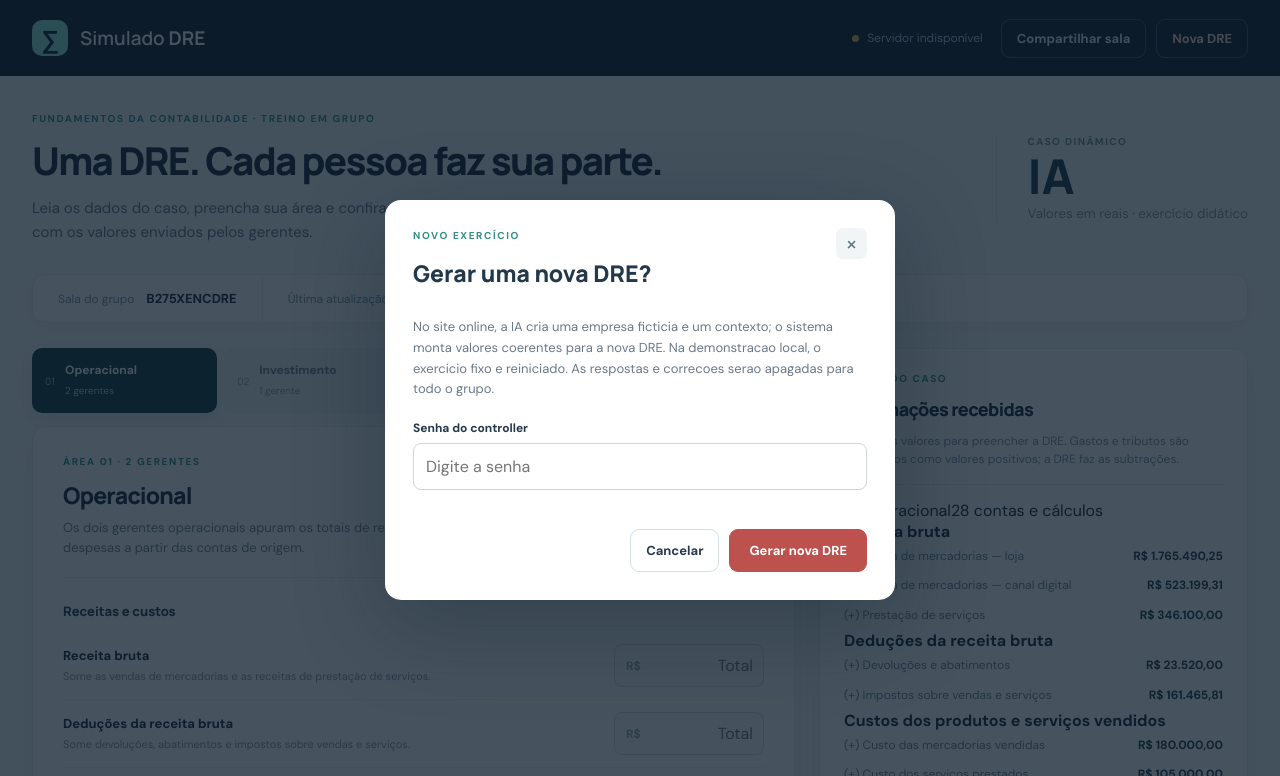
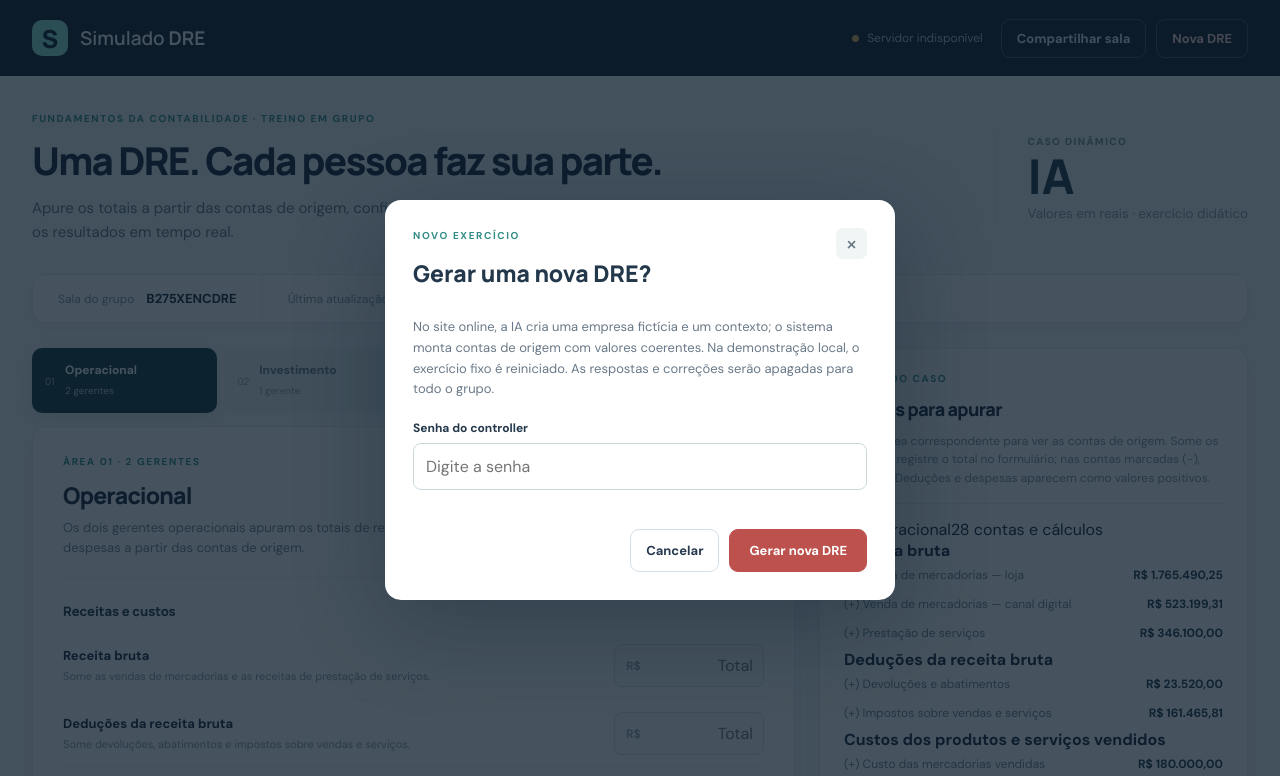
Before and after one commit to edz4br/dre, a website: page site/index.html in a window 1280 px wide. Both pictures are taken after a click on the button "Nova DRE". Shown: the top 776 px of the page. Drawn offline with Linux system fonts and the light colour scheme; no server answers.

Commit message:
Atualiza instruções da apuração por contas

```diff
--- a/site/index.html
+++ b/site/index.html
@@ -5,33 +5,33 @@
   <meta name="viewport" content="width=device-width, initial-scale=1">
   <meta name="theme-color" content="#101b2d">
   <meta name="description" content="Simulado colaborativo de Demonstração do Resultado do Exercício para o trabalho de Fundamentos da Contabilidade.">
-  <title>Simulado DRE · Fundamentos da Contabilidade</title>
+  <title>Simulado DRE — Fundamentos da Contabilidade</title>
   <link rel="stylesheet" href="styles.css">
 </head>
 <body>
   <header class="topbar">
-    <a class="brand" href="#" aria-label="Simulado DRE, início"><span class="brandmark">∑</span><span>Simulado <strong>DRE</strong></span></a>
+    <a class="brand" href="#" aria-label="Simulado DRE, início"><span class="brandmark">S</span><span>Simulado <strong>DRE</strong></span></a>
     <div class="top-actions"><span id="connection" class="connection">Conectando…</span><button id="share" class="ghost">Compartilhar sala</button><button id="reset" class="ghost danger">Nova DRE</button></div>
   </header>
   <main class="shell">
     <section class="intro">
-      <div><p class="eyebrow">FUNDAMENTOS DA CONTABILIDADE · TREINO EM GRUPO</p><h1>Uma DRE. Cada pessoa faz sua parte.</h1><p class="lede">Leia os dados do caso, preencha sua área e confira a correção. O controller fecha os resultados com os valores enviados pelos gerentes.</p></div>
+      <div><p class="eyebrow">FUNDAMENTOS DA CONTABILIDADE · TREINO EM GRUPO</p><h1>Uma DRE. Cada pessoa faz sua parte.</h1><p class="lede">Apure os totais a partir das contas de origem, confira sua área e acompanhe o controller fechar os resultados em tempo real.</p></div>
       <div class="case-badge"><span>CASO DINÂMICO</span><strong>IA</strong><small>Valores em reais · exercício didático</small></div>
     </section>
-    <section class="room-strip" aria-label="Sala do grupo"><div><span class="muted">Sala do grupo</span><strong id="room-code">—</strong></div><div><span class="muted">Última atualização</span><strong id="updated-at">—</strong></div><div><span class="muted">Andamento</span><strong id="progress">0 de 4 áreas</strong></div></section>
+    <section class="room-strip" aria-label="Sala do grupo"><div><span class="muted">Sala do grupo</span><strong id="room-code">-</strong></div><div><span class="muted">Última atualização</span><strong id="updated-at">-</strong></div><div><span class="muted">Andamento</span><strong id="progress">0 de 4 áreas</strong></div></section>
     <div class="layout">
       <div class="main-column">
         <nav class="tabs" aria-label="Áreas do grupo" id="tabs"></nav>
         <section class="workspace-card"><div id="role-content"></div></section>
       </div>
       <aside class="side-column">
-        <section class="panel case-panel"><p class="eyebrow">DADOS DO CASO</p><h2>Informações recebidas</h2><p class="small muted">Use estes valores para preencher a DRE. Gastos e tributos são informados como valores positivos; a DRE faz as subtrações.</p><div id="case-context"></div><div id="case-facts"></div></section>
+        <section class="panel case-panel"><p class="eyebrow">DADOS DO CASO</p><h2>Contas para apurar</h2><p class="small muted">Abra a área correspondente para ver as contas de origem. Some os valores e registre o total no formulário; nas contas marcadas (−), subtraia. Deduções e despesas aparecem como valores positivos.</p><div id="case-context"></div><div id="case-facts"></div></section>
         <section class="panel live-panel"><div class="panel-heading"><div><p class="eyebrow">ACOMPANHAMENTO</p><h2>DRE ao vivo</h2></div><span class="live-dot" aria-label="Atualização automática"></span></div><div id="dre-preview"></div></section>
       </aside>
     </div>
   </main>
-  <dialog id="help-dialog"><div class="dialog-head"><div><p class="eyebrow">GUIA DA FUNÇÃO</p><h2 id="help-title"></h2></div><button id="close-help" class="icon-button" aria-label="Fechar ajuda">×</button></div><div id="help-body"></div><button id="help-ok" class="primary">Entendi</button></dialog>
-  <dialog id="reset-dialog"><div class="dialog-head"><div><p class="eyebrow">NOVO EXERCÍCIO</p><h2>Gerar uma nova DRE?</h2></div><button id="close-reset" class="icon-button" aria-label="Fechar">×</button></div><p>No site online, a IA cria uma empresa ficticia e um contexto; o sistema monta valores coerentes para a nova DRE. Na demonstracao local, o exercicio fixo e reiniciado. As respostas e correcoes serao apagadas para todo o grupo.</p><p id="reset-demo" hidden>Na demonstração local, use a senha <strong>treino</strong>; a geração com IA funciona no site online.</p><form id="reset-form"><label for="reset-password">Senha do controller</label><input id="reset-password" type="password" autocomplete="off" required placeholder="Digite a senha"><p id="reset-error" class="form-error" role="alert"></p><div class="dialog-actions"><button type="button" id="cancel-reset" class="ghost">Cancelar</button><button type="submit" class="primary danger-fill">Gerar nova DRE</button></div></form></dialog>
+  <dialog id="help-dialog"><div class="dialog-head"><div><p class="eyebrow">GUIA DA FUNÇÃO</p><h2 id="help-title"></h2></div><button id="close-help" class="icon-button" aria-label="Fechar">×</button></div><div id="help-body"></div><button id="help-ok" class="primary">Entendi</button></dialog>
+  <dialog id="reset-dialog"><div class="dialog-head"><div><p class="eyebrow">NOVO EXERCÍCIO</p><h2>Gerar uma nova DRE?</h2></div><button id="close-reset" class="icon-button" aria-label="Fechar">×</button></div><p>No site online, a IA cria uma empresa fictícia e um contexto; o sistema monta contas de origem com valores coerentes. Na demonstração local, o exercício fixo é reiniciado. As respostas e correções serão apagadas para todo o grupo.</p><p id="reset-demo" hidden>Na demonstração local, use a senha <strong>treino</strong>; a geração com IA funciona no site online.</p><form id="reset-form"><label for="reset-password">Senha do controller</label><input id="reset-password" type="password" autocomplete="off" required placeholder="Digite a senha"><p id="reset-error" class="form-error" role="alert"></p><div class="dialog-actions"><button type="button" id="cancel-reset" class="ghost">Cancelar</button><button type="submit" class="primary danger-fill">Gerar nova DRE</button></div></form></dialog>
   <div id="toast" class="toast" role="status" aria-live="polite"></div>
   <script src="config.js"></script>
   <script type="module" src="app.js"></script>
```
